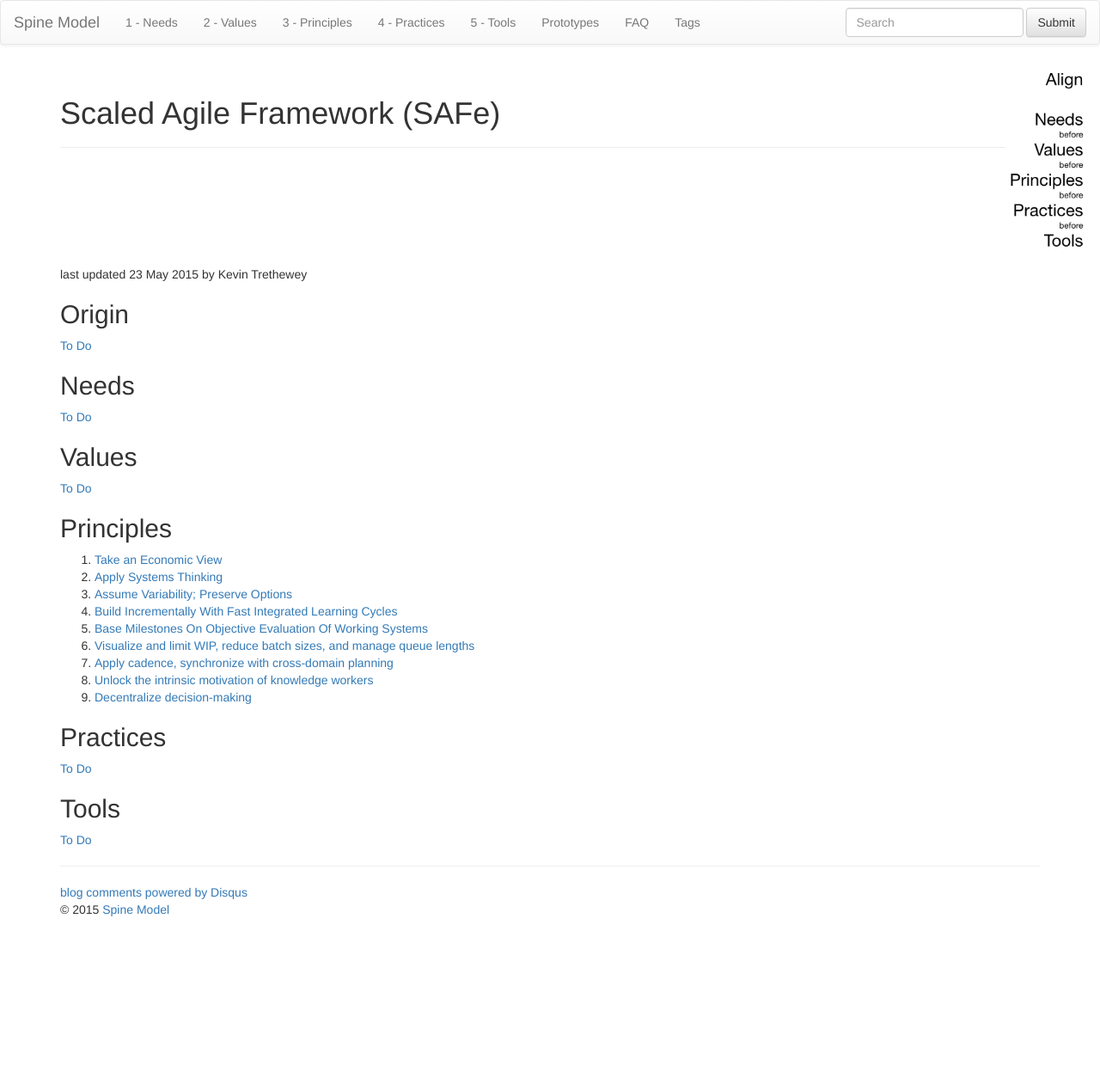
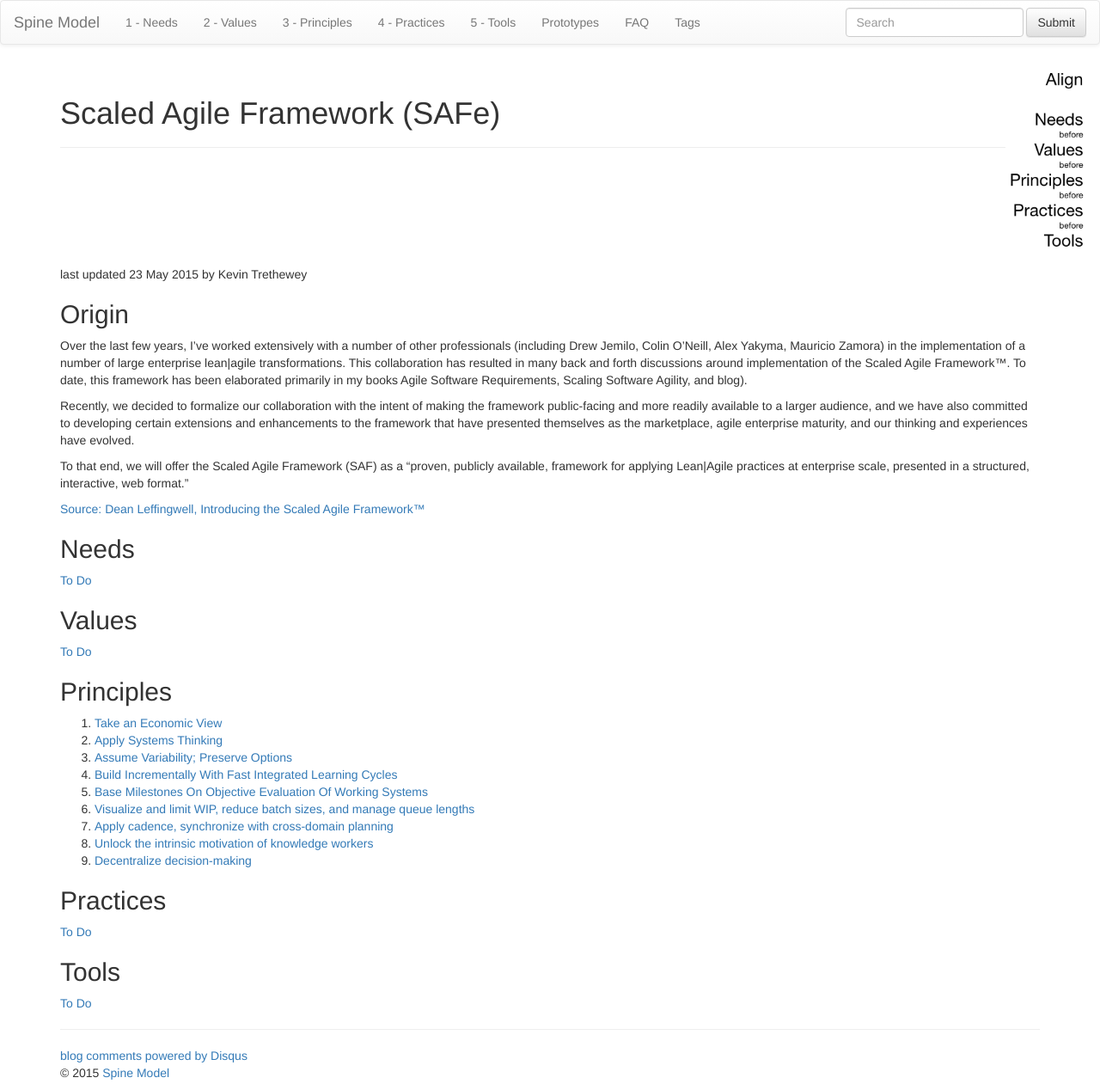
Before and after one commit to SpineModel/spinemodel.github.io, a Jekyll site: the page built from _posts/2015-05-23-SAFe.md, in a window 1280 px wide. Shown: the whole page at 86% size. Built offline with Jekyll 4.4.1, drawn with Linux system fonts in a browser that asks for light colours; nearby versions of some CDN libraries; library files that are not in the unit come from our copies; comment, search, counter and statistics services are not loaded; before the commit the page ends 1078 px from its top, so only the background shows below that.

Commit message:
Added origin of SAFe

```diff
--- a/_posts/2015-05-23-SAFe.md
+++ b/_posts/2015-05-23-SAFe.md
@@ -9,7 +9,14 @@
 {% include JB/setup %}
 
 ## Origin
-[To Do](/Explanation/TODO)
+Over the last few years, I’ve worked extensively with a number of other professionals (including Drew Jemilo, Colin O’Neill, Alex Yakyma, Mauricio Zamora) in the implementation of a number of large enterprise lean|agile transformations. This collaboration has resulted in many back and forth discussions around implementation of the Scaled Agile Framework™. To date, this framework has been elaborated primarily in my books Agile Software Requirements, Scaling Software Agility, and blog).
+
+Recently, we decided to formalize our collaboration with the intent of making the framework public-facing and more readily available to a larger audience, and we have also committed to developing certain extensions and enhancements to the framework that have presented themselves as the marketplace, agile enterprise maturity, and our thinking and experiences have evolved.
+
+To that end, we will offer the Scaled Agile Framework (SAF) as a “proven, publicly available, framework for applying Lean|Agile practices at enterprise
+ scale, presented in a structured, interactive, web format.”
+
+[Source: Dean Leffingwell, Introducing the Scaled Agile Framework™](http://scalingsoftwareagilityblog.com/introducing-the-scaled-agile-framework/)
 
 ## Needs
 [To Do](/Explanation/TODO)
```
Also changed, not shown: 1 other file.
